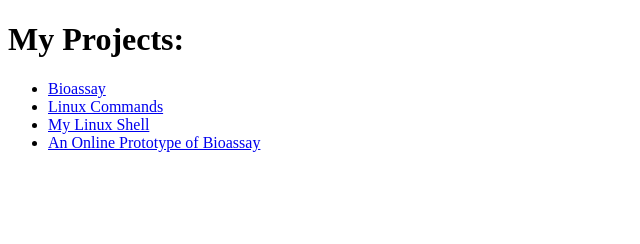
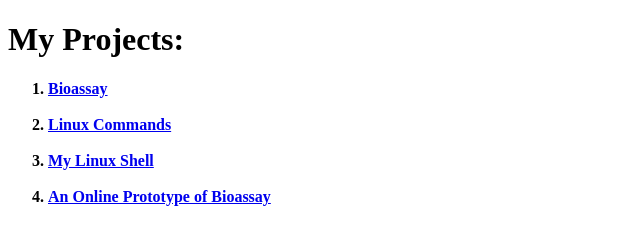
Before and after one commit to zfang2019/zfang2019.github.io, a plain HTML site: page index.html in a window 1280 px wide. Shown: the whole page, without its empty margins (0-640 px from the left). Drawn offline with Linux system fonts and the light colour scheme.

Commit message:
Update index.html

```diff
--- a/index.html
+++ b/index.html
@@ -6,11 +6,13 @@
 </head>
 </body>
 <h1>My Projects:</h1>
-<ul>
-<li><a href=https://github.com/zfang2019/Bioassay>Bioassay </a> </li>
-<li><a href=https://github.com/zfang2019/MyLinuxCommand>Linux Commands</a> </li>
-<li><a href=https://github.com/zfang2019/Linux-Shell>My Linux Shell</a></li>
-<li><a href=http://escreen.herokuapp.com>An Online Prototype of Bioassay</a></li>
-</ul>
+<h4>
+<ol>
+<li><a href=https://github.com/zfang2019/Bioassay>Bioassay </a> </li><br/>
+<li><a href=https://github.com/zfang2019/MyLinuxCommand>Linux Commands</a> </li><br/>
+<li><a href=https://github.com/zfang2019/Linux-Shell>My Linux Shell</a></li><br/>
+<li><a href=http://escreen.herokuapp.com>An Online Prototype of Bioassay</a></li><br/>
+</ol>
+</h4>
 </body>
 </html>
```
